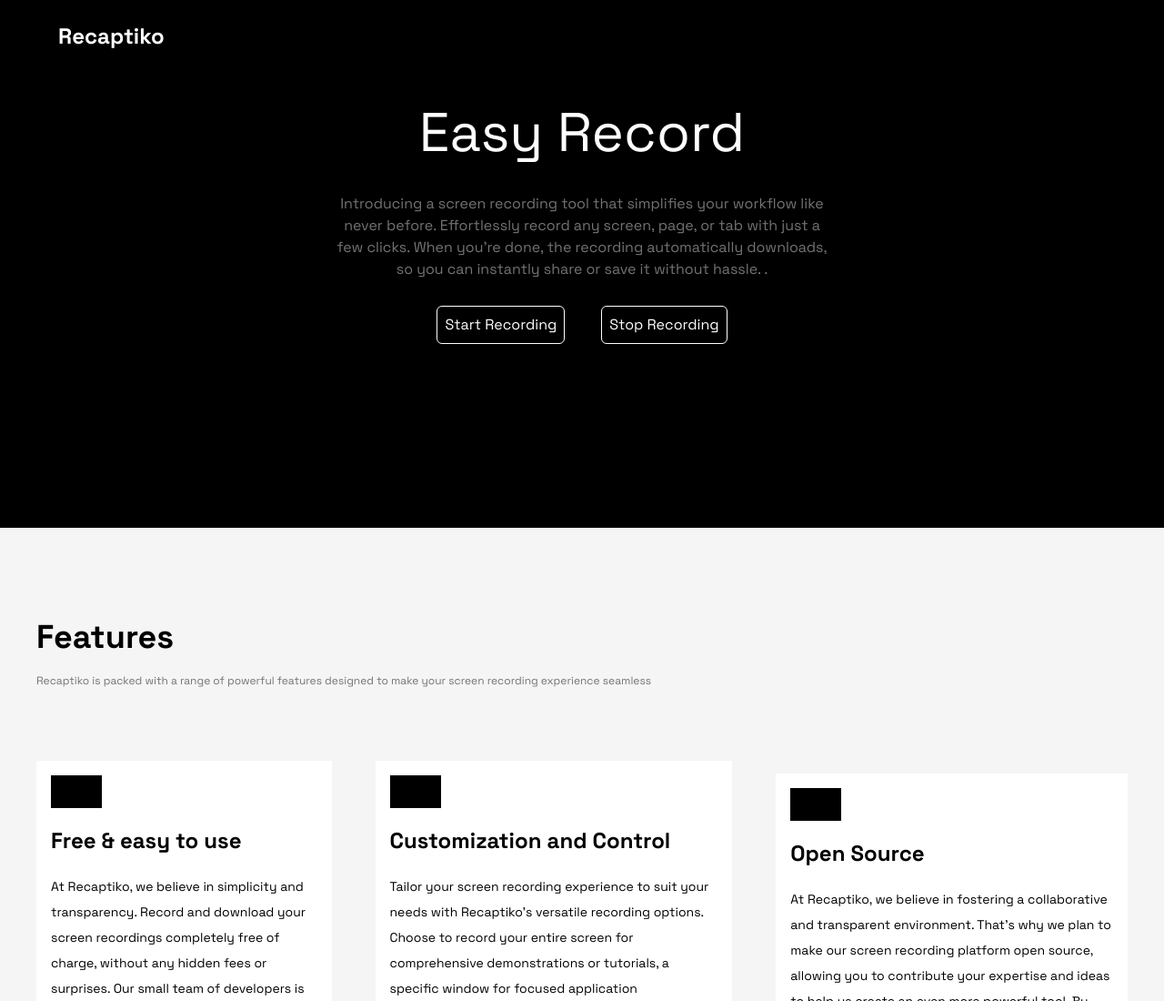
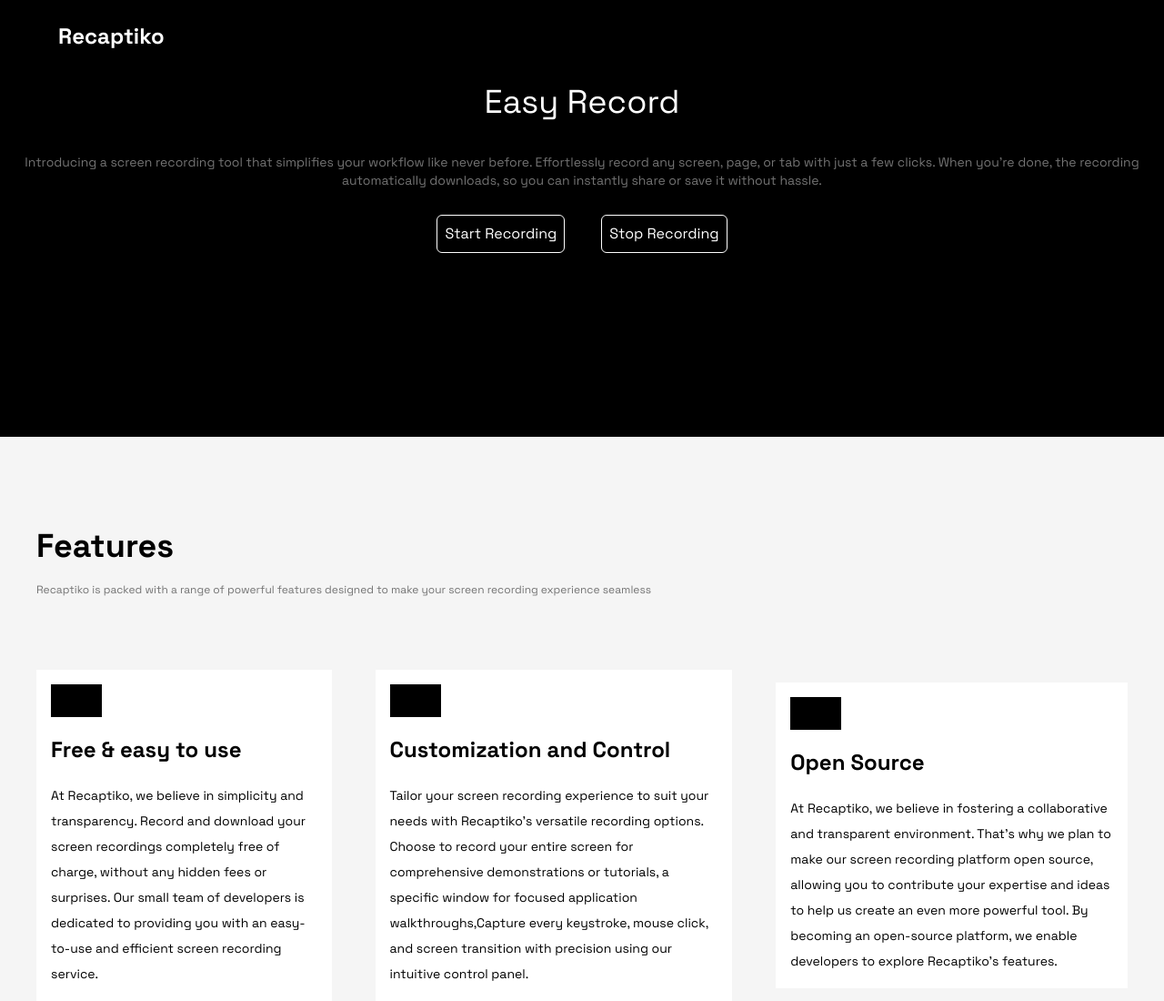
Before and after one commit to Olaisheretolearn/non-bloated-screen-recorder, a website: page index.html in a window 1280 px wide. Shown: the top 1100 px of the page at 91% size. Drawn offline with Linux system fonts and the light colour scheme.

Commit message:
i dont know the fuvk i am doing

```diff
--- a/index.html
+++ b/index.html
@@ -32,17 +32,16 @@
           <h1 class="text-white text-2xl font-extrabold  mx-10 ">Recaptiko</h1>
         </div>
 
-        <div class="container">
-          <h1>Sorry not available on mobile </h1>
+
 
 
 
         <div class="flex flex-col items-center justify-center border-red-700">
-            <h1 class="text-white text-6xl my-9">Easy Record</h1>
-            <p class=" w-[550px] text-center text-[#737373]">Introducing a screen recording tool
-                that simplifies your workflow like never before. Effortlessly record any screen, page,
-                 or tab with just a few clicks. When you're done,
-                the recording automatically downloads, so you can instantly share or save it without hassle. .</p>
+            <h1 class="text-white text-4xl my-9 sm:text-4xl md:text-5xl lg:text-6xl">Easy Record</h1>
+            <p class="w-[450px] text-center text-[#737373] text-sm sm:text-3xl md:text-4xl lg:text-5xl">Introducing a screen recording tool that simplifies your workflow like never before.
+              Effortlessly record any screen, page, or tab with just a few clicks. When you're done,
+              the recording automatically downloads, so you can instantly share or save it without hassle.</p>
+
 
                  <div class="flex items-center justify-center gap-10 my-7">
                     <button class="text-white border border-white px-2 py-2 rounded-md hover:bg-white hover:text-black" id="start">Start Recording</button>
@@ -58,7 +57,6 @@
 
         </div>
 
-    </div>
 
   </div >
 
@@ -68,7 +66,7 @@
                 <p class="text-[#737373] text-xs">Recaptiko is packed with a range of powerful features designed to make your screen recording experience seamless</p>
             </div>
             <div class="flex flex-wrap items-center justify-center space-x-12  " >
-                <div class="p-4 w-17  bg-white">
+                <div class="p-4 w-17  bg-white sm:w-10 ">
                     <div class="border border-black w-14 h-9 bg-black"></div>
                     <h2 class ="text-black text-2xl font-extrabold py-5">Free & easy to use</h2>
                     <p class="text-sm leading-7">At Recaptiko, we believe in simplicity and transparency.
--- a/tailwind.config.js
+++ b/tailwind.config.js
@@ -2,6 +2,11 @@
 module.exports = {
   content: ["./**/*.{html,js}"],
   theme: {
+    screens: {
+      'sm': '640px',
+      'md': '768px',
+      'lg': '1024px',
+    },
     extend: {},
   },
   plugins: [],
```
Also changed, not shown: 1 other file.
